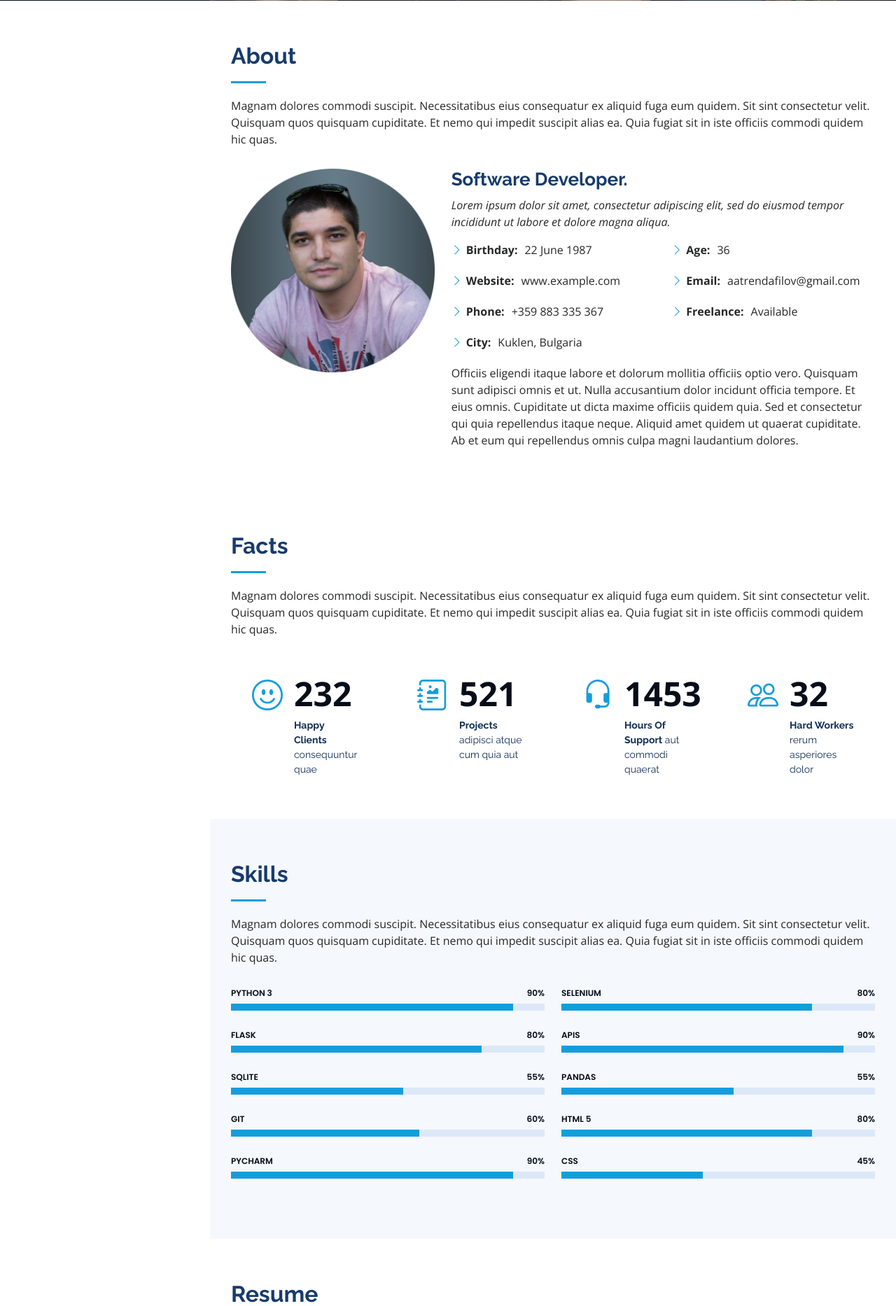
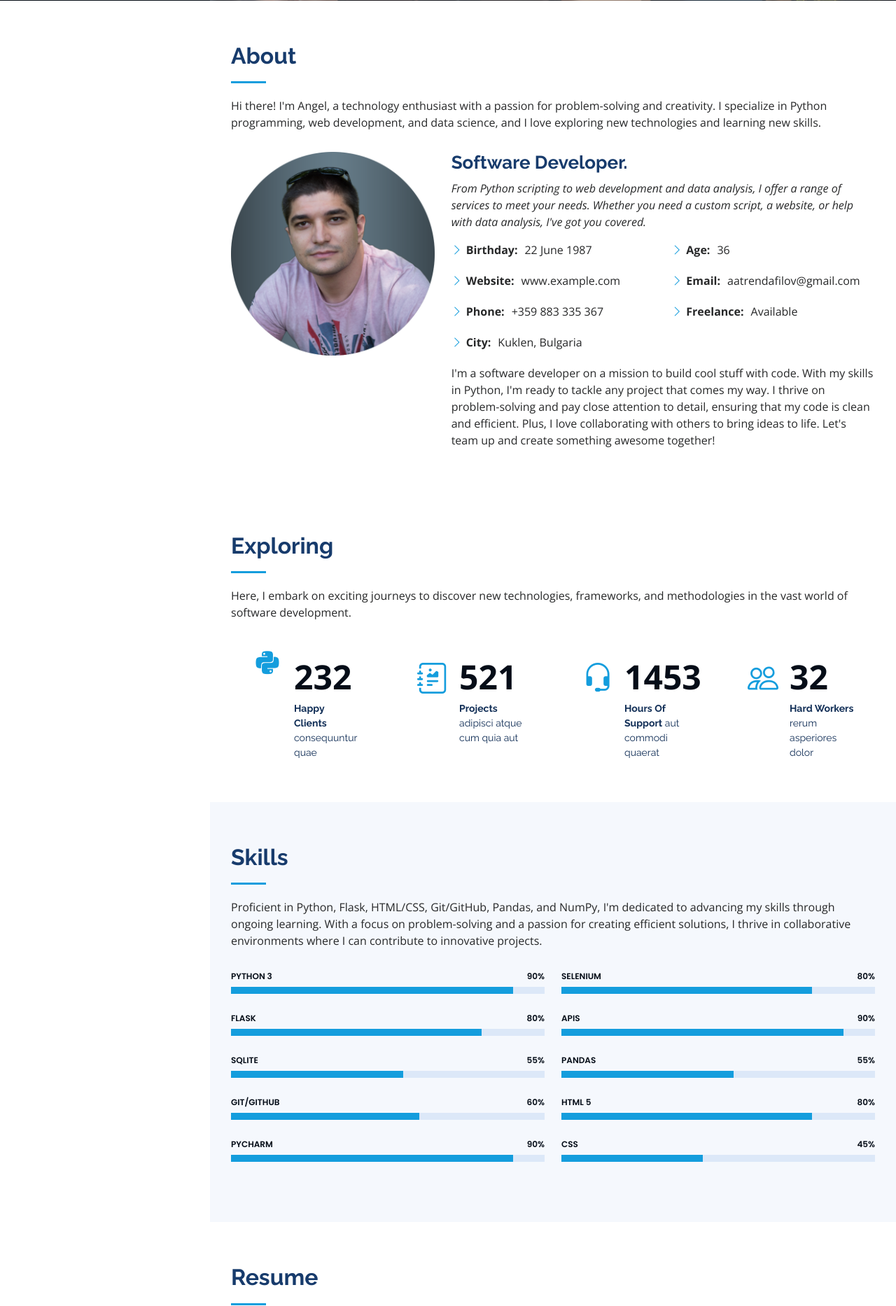
Before and after one commit to A-Trendafilov/Portfolio, a Flask app: page / in a window 1280 px wide. Shown: the part 799-2665 px from the top of the page at 70% size. Run offline with Flask 3, Linux system fonts and the light colour scheme; some libraries are stand-ins or nearby versions.

Commit message:
Reformatting html file.

```diff
--- a/templates/index.html
+++ b/templates/index.html
@@ -15,9 +15,9 @@
 
             <div class="section-title">
                 <h2>About</h2>
-                <p>Magnam dolores commodi suscipit. Necessitatibus eius consequatur ex aliquid fuga eum quidem. Sit sint
-                    consectetur velit. Quisquam quos quisquam cupiditate. Et nemo qui impedit suscipit alias ea. Quia
-                    fugiat sit in iste officiis commodi quidem hic quas.</p>
+                <p>Hi there! I'm Angel, a technology enthusiast with a passion for problem-solving and creativity.
+                    I specialize in Python programming, web development, and data science, and I love exploring new
+                    technologies and learning new skills.</p>
             </div>
 
             <div class="row">
@@ -27,9 +27,9 @@
                 <div class="col-lg-8 pt-4 pt-lg-0 content" data-aos="fade-left">
                     <h3>Software Developer.</h3>
                     <p class="fst-italic">
-                        Lorem ipsum dolor sit amet, consectetur adipiscing elit, sed do eiusmod tempor incididunt ut
-                        labore et dolore
-                        magna aliqua.
+                        From Python scripting to web development and data analysis, I offer a range of services to meet
+                        your needs. Whether you need a custom script, a website, or help with data analysis, I've got
+                        you covered.
                     </p>
                     <div class="row">
                         <div class="col-lg-6">
@@ -57,11 +57,11 @@
                         </div>
                     </div>
                     <p>
-                        Officiis eligendi itaque labore et dolorum mollitia officiis optio vero. Quisquam sunt adipisci
-                        omnis et ut. Nulla accusantium dolor incidunt officia tempore. Et eius omnis.
-                        Cupiditate ut dicta maxime officiis quidem quia. Sed et consectetur qui quia repellendus itaque
-                        neque. Aliquid amet quidem ut quaerat cupiditate. Ab et eum qui repellendus omnis culpa magni
-                        laudantium dolores.
+                        I'm a software developer on a mission to build cool stuff with code. With my skills in Python,
+                        I'm ready to tackle any project that comes my way. I thrive on
+                        problem-solving and pay close attention to detail, ensuring that my code is clean and efficient.
+                        Plus, I love collaborating with others to bring ideas to life. Let's team up and create
+                        something awesome together!
                     </p>
                 </div>
             </div>
@@ -74,17 +74,16 @@
         <div class="container">
 
             <div class="section-title">
-                <h2>Facts</h2>
-                <p>Magnam dolores commodi suscipit. Necessitatibus eius consequatur ex aliquid fuga eum quidem. Sit sint
-                    consectetur velit. Quisquam quos quisquam cupiditate. Et nemo qui impedit suscipit alias ea. Quia
-                    fugiat sit in iste officiis commodi quidem hic quas.</p>
+                <h2>Exploring</h2>
+                <p>Here, I embark on exciting journeys to discover new technologies, frameworks, and methodologies in
+                    the vast world of software development.</p>
             </div>
 
             <div class="row no-gutters">
 
                 <div class="col-lg-3 col-md-6 d-md-flex align-items-md-stretch" data-aos="fade-up">
                     <div class="count-box">
-                        <i class="bi bi-emoji-smile"></i>
+                        <i class="bx bxl-python"></i>
                         <span data-purecounter-start="0" data-purecounter-end="232" data-purecounter-duration="1"
                               class="purecounter"></span>
                         <p><strong>Happy Clients</strong> consequuntur quae</p>
@@ -129,9 +128,10 @@
 
             <div class="section-title">
                 <h2>Skills</h2>
-                <p>Magnam dolores commodi suscipit. Necessitatibus eius consequatur ex aliquid fuga eum quidem. Sit sint
-                    consectetur velit. Quisquam quos quisquam cupiditate. Et nemo qui impedit suscipit alias ea. Quia
-                    fugiat sit in iste officiis commodi quidem hic quas.</p>
+                <p>Proficient in Python, Flask, HTML/CSS, Git/GitHub, Pandas, and NumPy, I'm dedicated to advancing my
+                    skills through ongoing learning. With a focus on problem-solving and a passion for creating
+                    efficient solutions, I thrive in collaborative environments where I can contribute to innovative
+                    projects.</p>
             </div>
 
             <div class="row skills-content">
@@ -163,7 +163,7 @@
                     </div>
 
                     <div class="progress">
-                        <span class="skill">Git <i class="val">60%</i></span>
+                        <span class="skill">Git/GitHub <i class="val">60%</i></span>
                         <div class="progress-bar-wrap">
                             <div class="progress-bar" role="progressbar" aria-valuenow="60" aria-valuemin="0"
                                  aria-valuemax="100"></div>
@@ -446,7 +446,7 @@
 
             <div class="row">
                 <div class="col-lg-4 col-md-6 icon-box" data-aos="fade-up">
-                    <div class="icon"><i class="bi bi-briefcase"></i></div>
+                    <div class="icon"><i class="bi bi-filetype-py"></i></div>
                     <h4 class="title"><a href="">Python Scripting and Automation</a></h4>
                     <p class="description">Harness the power of Python to automate repetitive tasks, streamline
                         workflows, and boost productivity.
@@ -454,7 +454,7 @@
                         I provide tailored solutions to meet your specific needs.</p>
                 </div>
                 <div class="col-lg-4 col-md-6 icon-box" data-aos="fade-up" data-aos-delay="100">
-                    <div class="icon"><i class="bi bi-card-checklist"></i></div>
+                    <div class="icon"><i class="bi bi-code-slash"></i></div>
                     <h4 class="title"><a href="">Web Development</a></h4>
                     <p class="description">Need a professional website or web application? I specialize in front-end and
                         back-end web development using the latest technologies and frameworks. Whether you need a simple
@@ -462,7 +462,7 @@
                         reality.</p>
                 </div>
                 <div class="col-lg-4 col-md-6 icon-box" data-aos="fade-up" data-aos-delay="200">
-                    <div class="icon"><i class="bi bi-bar-chart"></i></div>
+                    <div class="icon"><i class="bi bi-graph-up"></i></div>
                     <h4 class="title"><a href="">Data Science and Analysis</a></h4>
                     <p class="description">Unlock valuable insights from your data with advanced data science and
                         analysis techniques. Using tools like Pandas, NumPy, Matplotlib, and Scikit-learn, I can help
@@ -476,14 +476,14 @@
                         websites, allowing you to gain a competitive edge and stay ahead of the curve.</p>
                 </div>
                 <div class="col-lg-4 col-md-6 icon-box" data-aos="fade-up" data-aos-delay="400">
-                    <div class="icon"><i class="bi bi-brightness-high"></i></div>
-                    <h4 class="title"><a href="">Manage your data effectively with my database management and
-                        integration services. Whether you need help designing a database schema, optimizing query
-                        performance, or integrating databases into your applications, I've got the expertise to help you
-                        succeed.</p>
+                    <div class="icon"><i class="bi bi-database-check"></i></i></div>
+                    <h4 class="title"><a href="">Database Management and Integration</a></h4>
+                    <p class="description">Manage your data effectively with my database management and integration
+                        services. Whether you need help designing a database schema, optimizing query performance, or
+                        integrating databases into your applications, I've got the expertise to help you succeed.</p>
                 </div>
                 <div class="col-lg-4 col-md-6 icon-box" data-aos="fade-up" data-aos-delay="500">
-                    <div class="icon"><i class="bi bi-calendar4-week"></i></div>
+                    <div class="icon"><i class="bi bi-git"></i></div>
                     <h4 class="title"><a href="">Git and Version Control</a></h4>
                     <p class="description">Collaborate with confidence using Git and GitHub. I provide training and
                         support in version control best practices, helping you manage code changes, track progress, and
```
